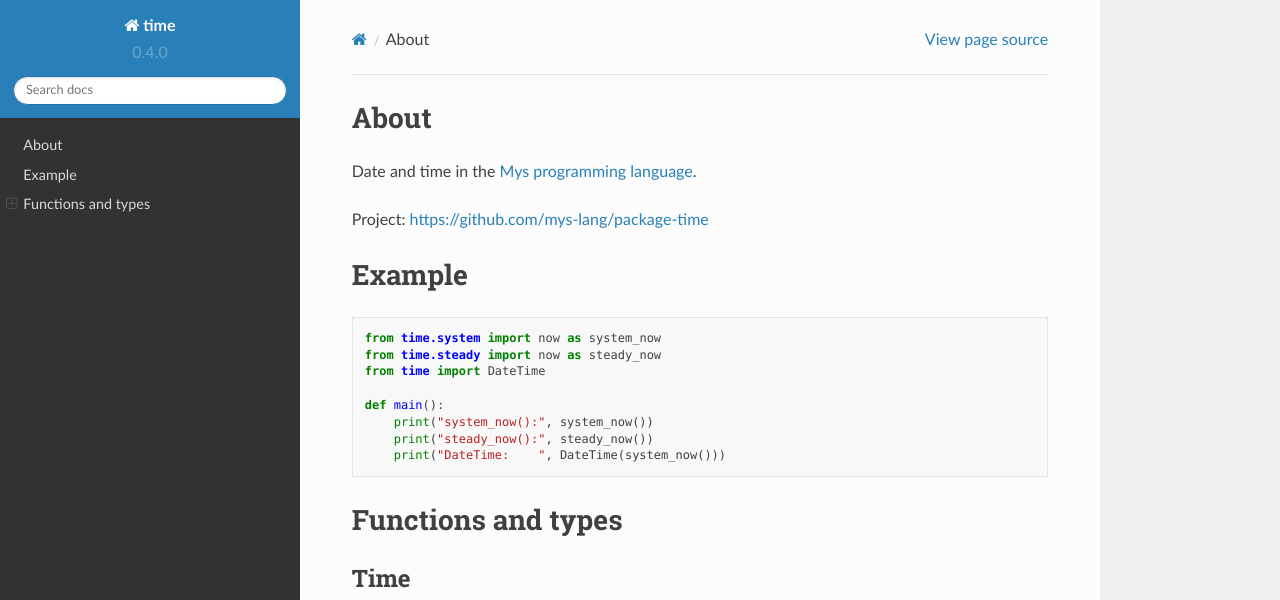
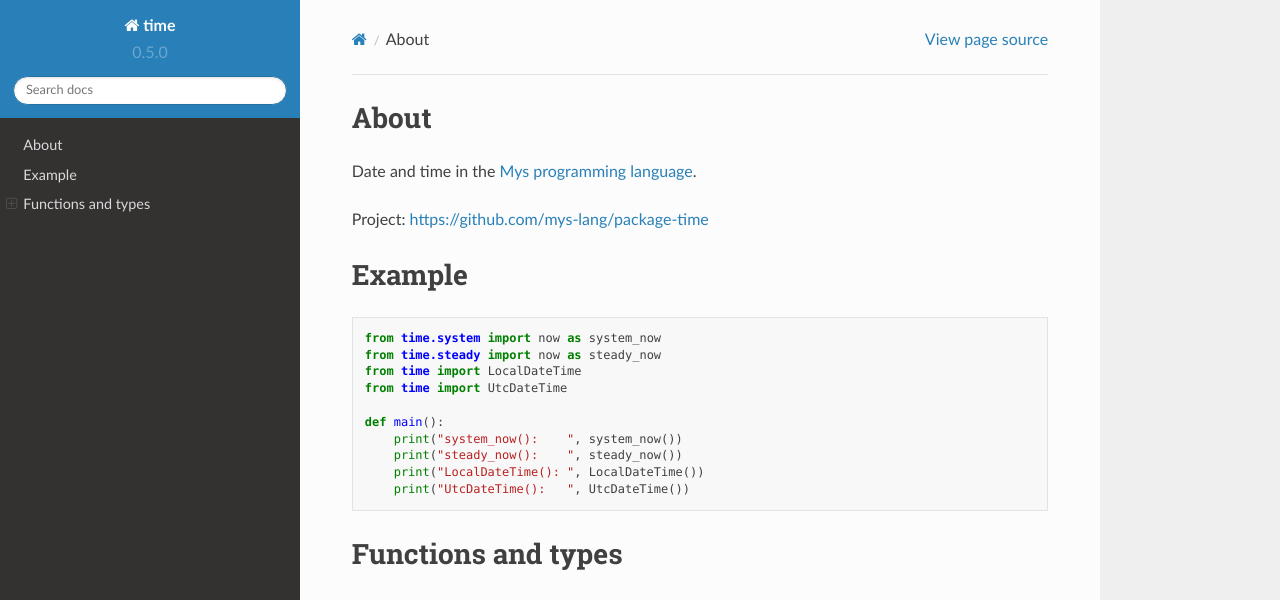
Before and after one commit to mys-lang/package-time, a Sphinx documentation site: the page built from doc/index.rst, in a window 1280 px wide and 1242 px high. Shown: the top 600 px of the window. Built offline with Sphinx 7.4.7 and the Read the Docs theme 2.0.0, drawn with Linux system fonts in a browser that asks for light colours.

Commit message:
Documentation.

```diff
--- a/doc/index.rst
+++ b/doc/index.rst
@@ -12,12 +12,14 @@ Example
 
    from time.system import now as system_now
    from time.steady import now as steady_now
-   from time import DateTime
+   from time import LocalDateTime
+   from time import UtcDateTime
 
    def main():
-       print("system_now():", system_now())
-       print("steady_now():", steady_now())
-       print("DateTime:    ", DateTime(system_now()))
+       print("system_now():    ", system_now())
+       print("steady_now():    ", steady_now())
+       print("LocalDateTime(): ", LocalDateTime())
+       print("UtcDateTime():   ", UtcDateTime())
 
 Functions and types
 ===================
--- a/package.toml
+++ b/package.toml
@@ -1,5 +1,5 @@
 [package]
 name = "time"
-version = "0.4.0"
+version = "0.5.0"
 authors = ["Erik Moqvist <erik.moqvist@gmail.com>"]
 description = "Date and time."
```
